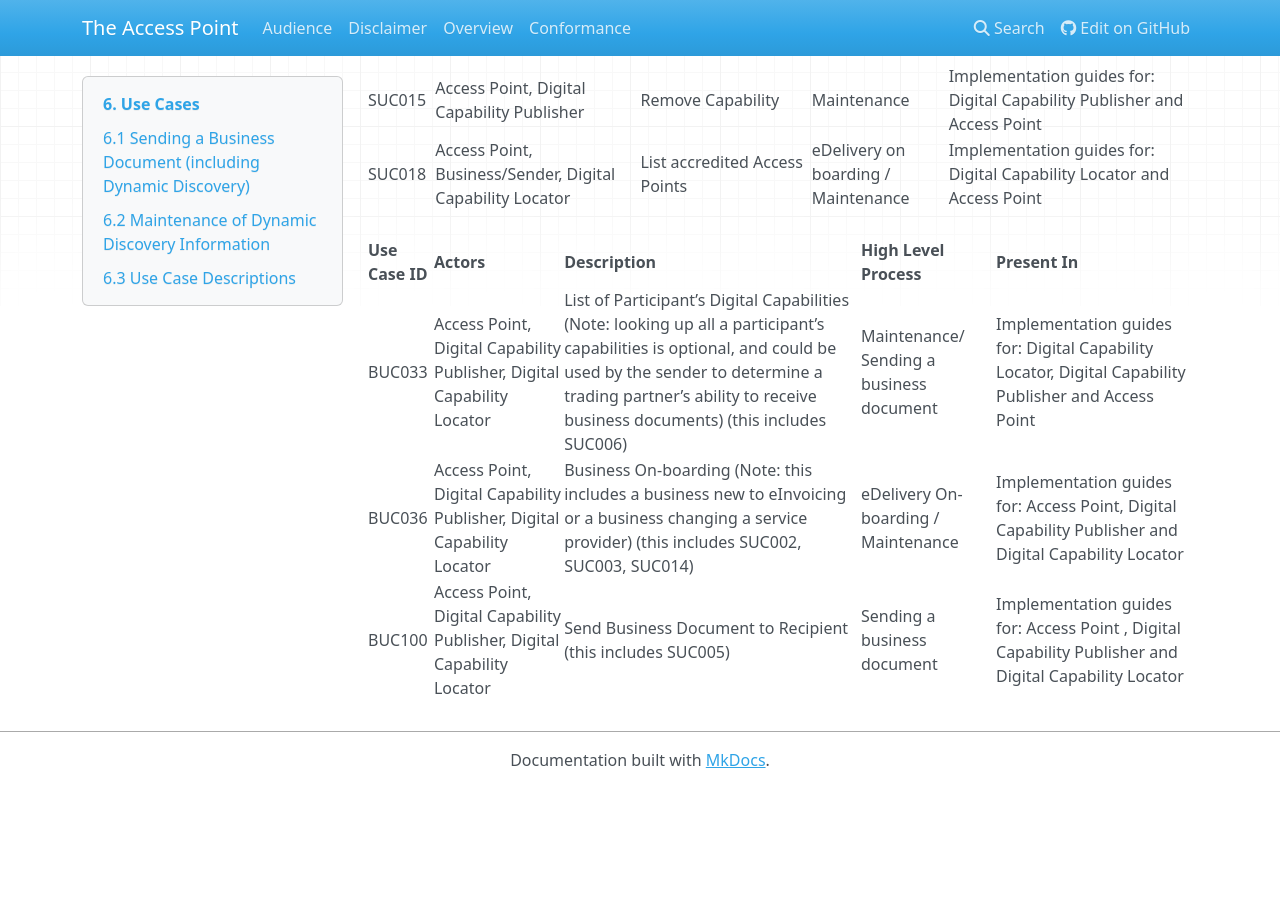
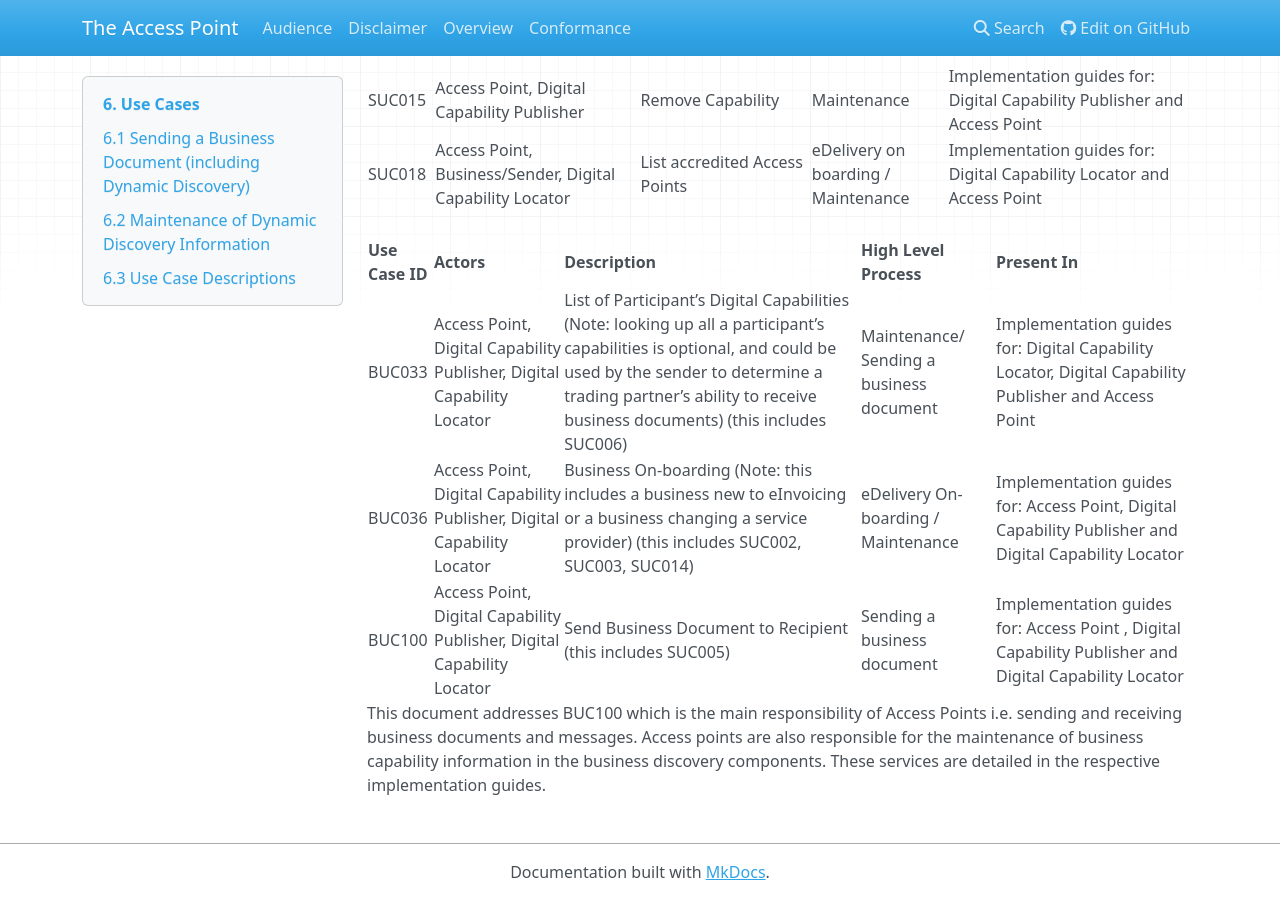
Before and after one commit to Digital-Business-Council/Access-Point, an MkDocs documentation site: the page built from docs/use-cases.md, in a window 1280 px wide and 900 px high, scrolled down 1319 px. Built offline with MkDocs 1.6.1, drawn with Linux system fonts in a browser that asks for light colours; nearby versions of some CDN libraries; old or Windows-style settings are respelled for this version of MkDocs; before the commit the page ends 2107 px from its top, so only the background shows below that.

Commit message:
Update use-cases.md

```diff
--- a/docs/use-cases.md
+++ b/docs/use-cases.md
@@ -39,3 +39,5 @@ SUC018 | Access Point, Business/Sender, Digital Capability Locator | List accred
 BUC033 | Access Point, Digital Capability Publisher, Digital Capability Locator | List of Participant’s Digital Capabilities (Note: looking up all a participant’s capabilities is optional, and could be used by the sender to determine a trading partner’s ability to receive business documents) (this includes SUC006) | Maintenance/ Sending a business document | Implementation guides for: Digital Capability Locator, Digital Capability Publisher and Access Point |
 BUC036 | Access Point, Digital Capability Publisher, Digital Capability Locator |Business On-boarding (Note: this includes a business new to eInvoicing or a business changing a service provider) (this includes SUC002, SUC003, SUC014) | eDelivery On-boarding / Maintenance | Implementation guides for: Access Point, Digital Capability Publisher and Digital Capability Locator
 BUC100 | Access Point, Digital Capability Publisher, Digital Capability Locator | Send Business Document to Recipient (this includes SUC005) | Sending a business document | Implementation guides for: Access Point , Digital Capability Publisher and Digital Capability Locator |
+
+This document addresses BUC100 which is the main responsibility of Access Points i.e. sending and receiving business documents and messages. Access points are also responsible for the maintenance of business capability information in the business discovery components. These services are detailed in the respective implementation guides.
```
